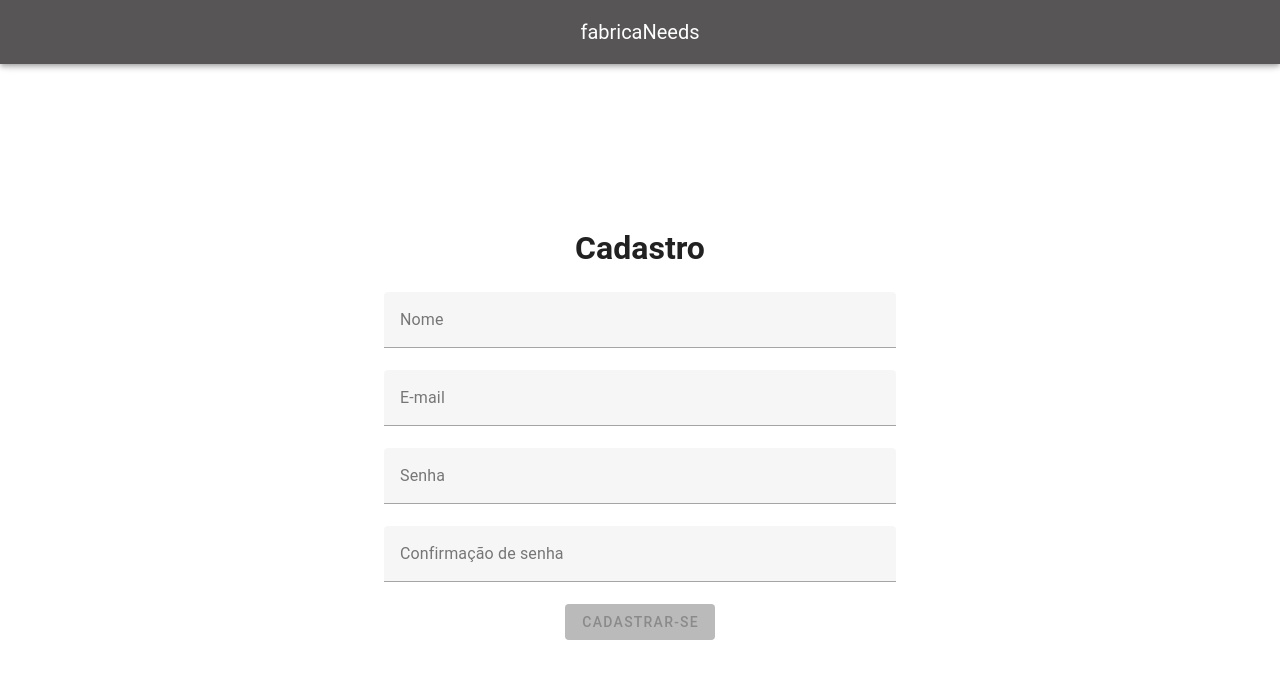
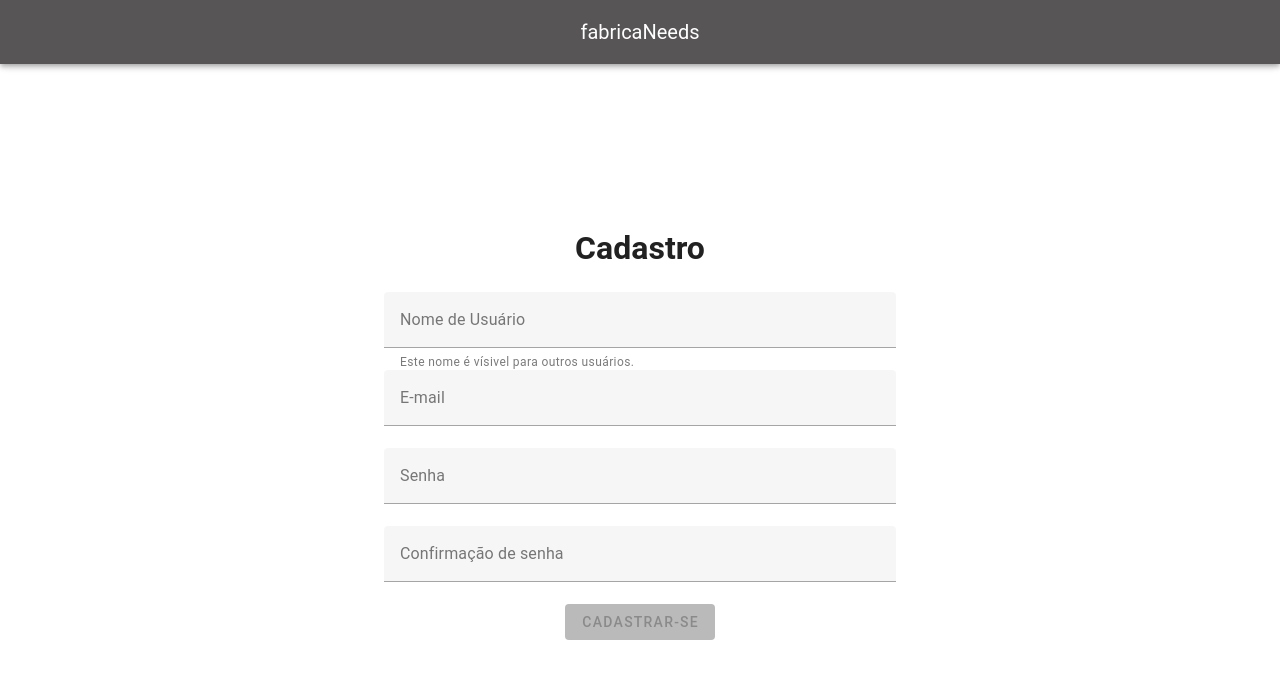
Before and after one commit to marcuscostagraciano/fabricaNeeds, a Vue app in the folder frontend/: page /signup in a window 1280 px wide. Shown: the top 678 px of the page. Built offline with nearby package versions, Linux system fonts and the light colour scheme.

Commit message:
feat: add username field hint & message #33

```diff
--- a/frontend/src/views/SignUpView.vue
+++ b/frontend/src/views/SignUpView.vue
@@ -13,7 +13,7 @@ const userStore = useUserStore()
 const form = ref()
 const successful_signup = ref(false)
 const form_data = reactive({
-    name: '',
+    username: '',
     email: '',
     password: '',
     password_confirmation: '',
@@ -21,7 +21,7 @@ const form_data = reactive({
 
 const isFormValid = computed(() => {
     return [
-        requiredRule(form_data.name),
+        requiredRule(form_data.username),
         emailRule[1](form_data.email),
         passwordLengthRule[1](form_data.password),
         passwordConfirmationRule[1](form_data.password_confirmation, form_data.password)
@@ -36,7 +36,7 @@ async function createUser() {
     form.value.reset();
 
     // Clear input values
-    form_data.name = '';
+    form_data.username = '';
     form_data.email = '';
     form_data.password = '';
     form_data.password_confirmation = '';
@@ -46,7 +46,8 @@ async function createUser() {
 <template>
     <v-form class="form" @submit.prevent ref="form">
         <h1 class="text-center mb-5">Cadastro</h1>
-        <v-text-field label="Nome" :rules="[requiredRule]" v-model="form_data.name" type="text" />
+        <v-text-field label="Nome de Usuário" :rules="[requiredRule]" v-model="form_data.username" type="text"
+            messages="Este nome é vísivel para outros usuários." hint="Use o formato de NomeSobrenome." />
         <v-text-field label="E-mail" :rules="emailRule" v-model="form_data.email" type="email" />
         <v-text-field label="Senha" :rules="passwordLengthRule" v-model="form_data.password" type="password" />
         <v-text-field label="Confirmação de senha"
```
